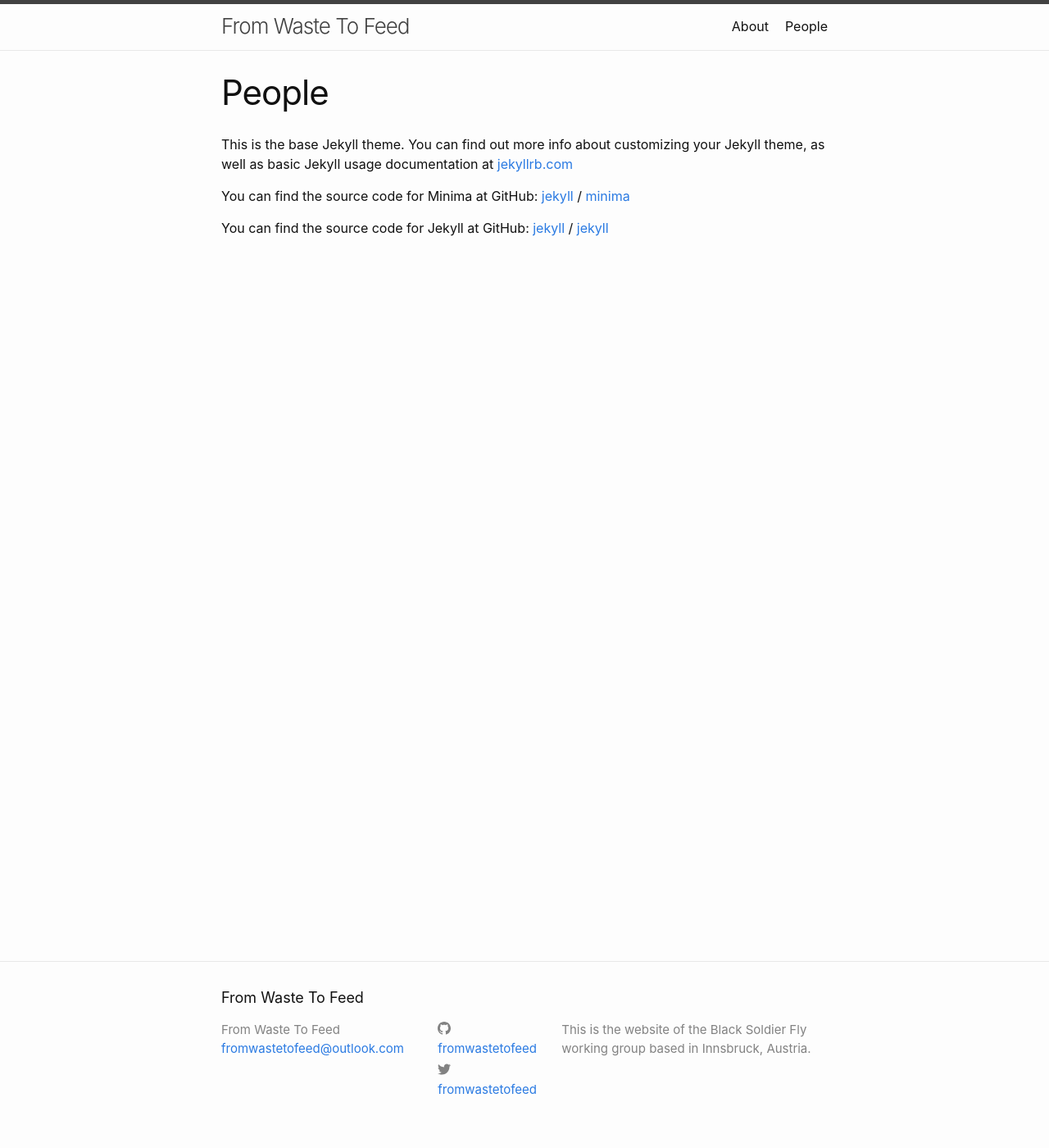
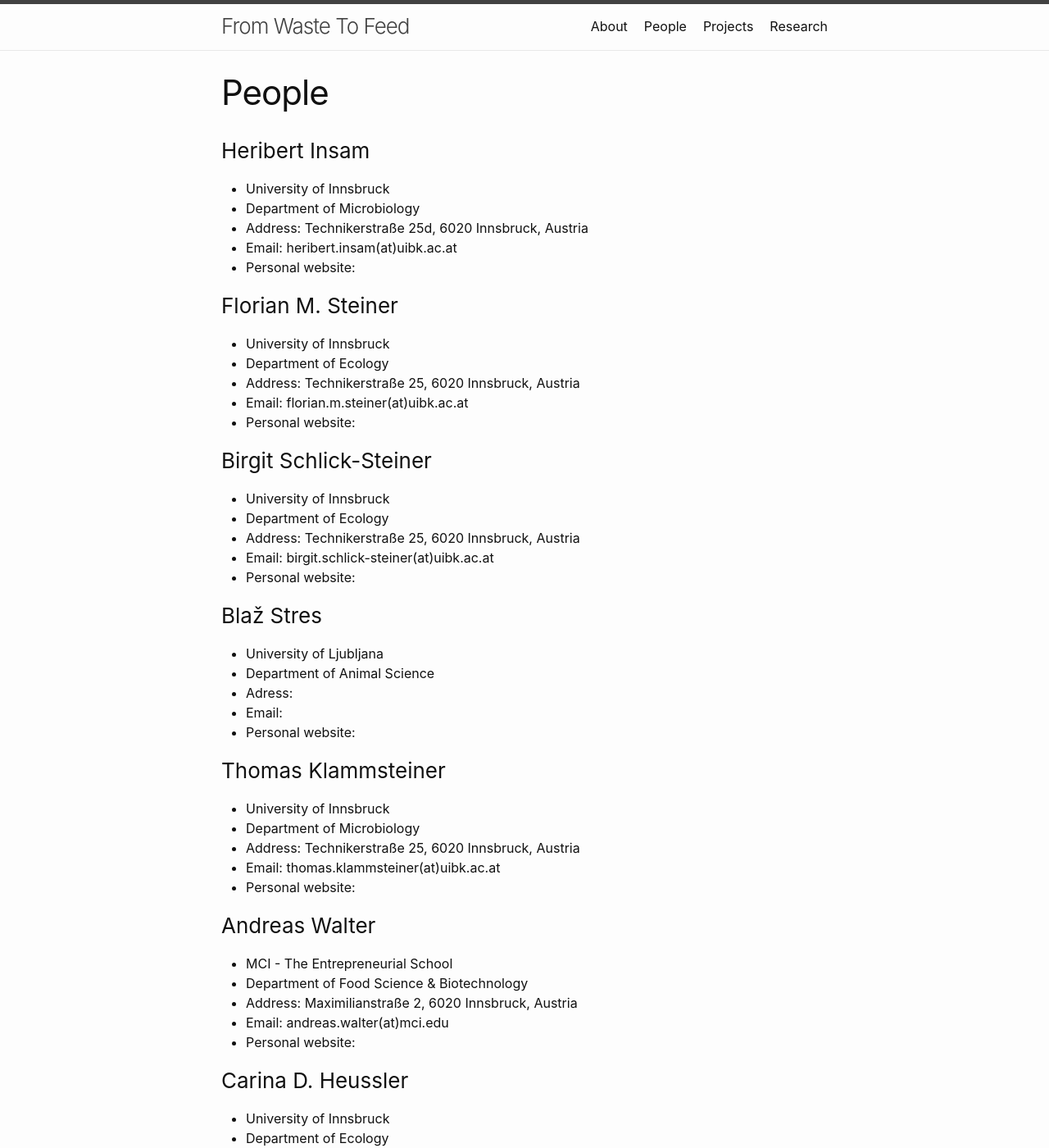
Before and after one commit to tklammsteiner/fromwastetofeed, a Jekyll site: the page built from people.markdown, in a window 1280 px wide and 1400 px high. Shown: the whole window at 82% size. Built offline with Jekyll 4.4.1, drawn with Linux system fonts in a browser that asks for light colours; some of the changed text lies outside the part shown.

Commit message:
added info

```diff
--- a/people.markdown
+++ b/people.markdown
@@ -4,15 +4,51 @@ title: People
 permalink: /people/
 ---
 
-This is the base Jekyll theme. You can find out more info about customizing your Jekyll theme, as well as basic Jekyll usage documentation at [jekyllrb.com](https://jekyllrb.com/)
+### Heribert Insam
+* University of Innsbruck
+* Department of Microbiology
+* Address: Technikerstraße 25d, 6020 Innsbruck, Austria
+* Email: heribert.insam(at)uibk.ac.at
+* Personal website:
 
-You can find the source code for Minima at GitHub:
-[jekyll][jekyll-organization] /
-[minima](https://github.com/jekyll/minima)
+### Florian M. Steiner
+* University of Innsbruck
+* Department of Ecology
+* Address: Technikerstraße 25, 6020 Innsbruck, Austria
+* Email: florian.m.steiner(at)uibk.ac.at
+* Personal website:
 
-You can find the source code for Jekyll at GitHub:
-[jekyll][jekyll-organization] /
-[jekyll](https://github.com/jekyll/jekyll)
+### Birgit Schlick-Steiner
+* University of Innsbruck
+* Department of Ecology
+* Address: Technikerstraße 25, 6020 Innsbruck, Austria
+* Email: birgit.schlick-steiner(at)uibk.ac.at
+* Personal website:
 
+### Blaž Stres
+* University of Ljubljana
+* Department of Animal Science
+* Adress:
+* Email:
+* Personal website:
 
-[jekyll-organization]: https://github.com/jekyll
+### Thomas Klammsteiner
+* University of Innsbruck
+* Department of Microbiology
+* Address: Technikerstraße 25, 6020 Innsbruck, Austria
+* Email: thomas.klammsteiner(at)uibk.ac.at
+* Personal website:
+
+### Andreas Walter
+* MCI - The Entrepreneurial School
+* Department of Food Science & Biotechnology
+* Address: Maximilianstraße 2, 6020 Innsbruck, Austria
+* Email: andreas.walter(at)mci.edu
+* Personal website:
+
+### Carina D. Heussler
+* University of Innsbruck
+* Department of Ecology
+* Address: Technikerstraße 25d,  6020 Innsbruck, Austria
+* Email: carina.heussler(at)uibk.ac.at
+* Personal website:
```
Also changed, not shown: projects.markdown (added, +17 -0 lines), research.markdown (added, +18 -0 lines).
